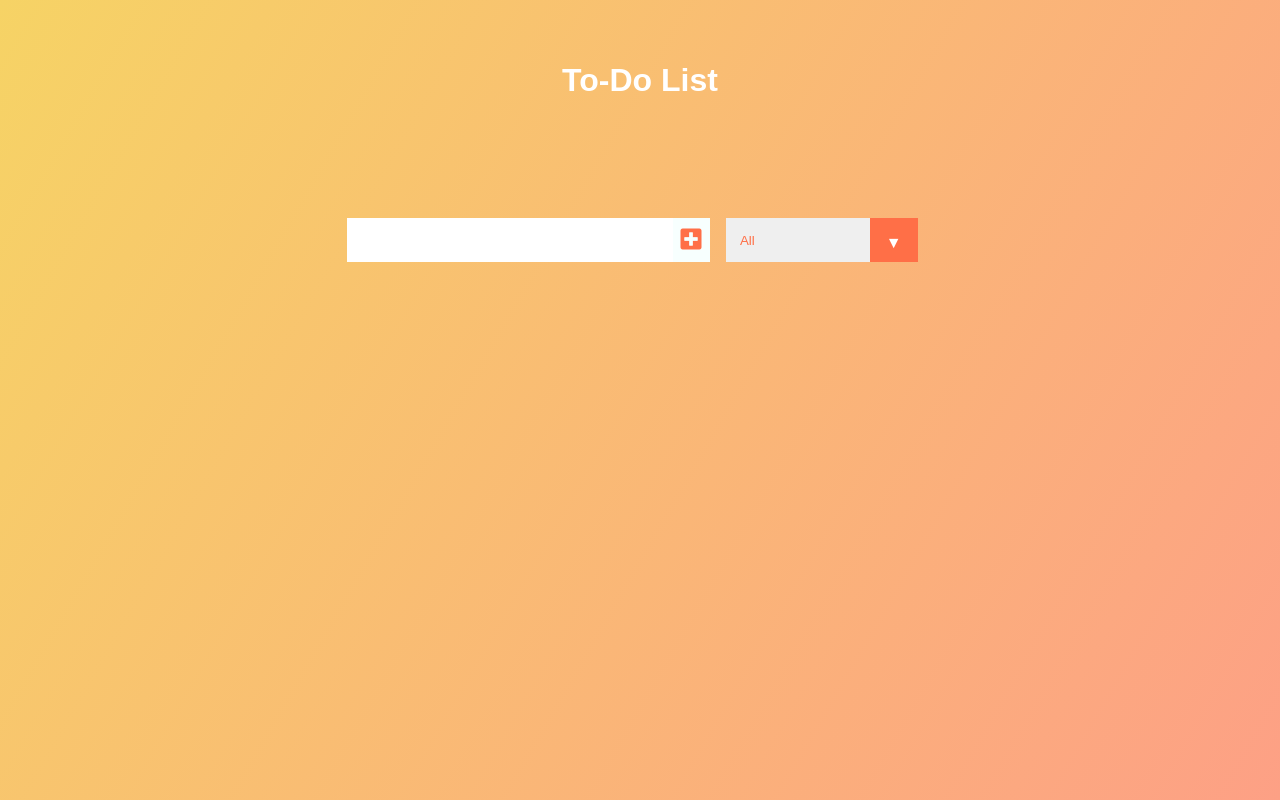
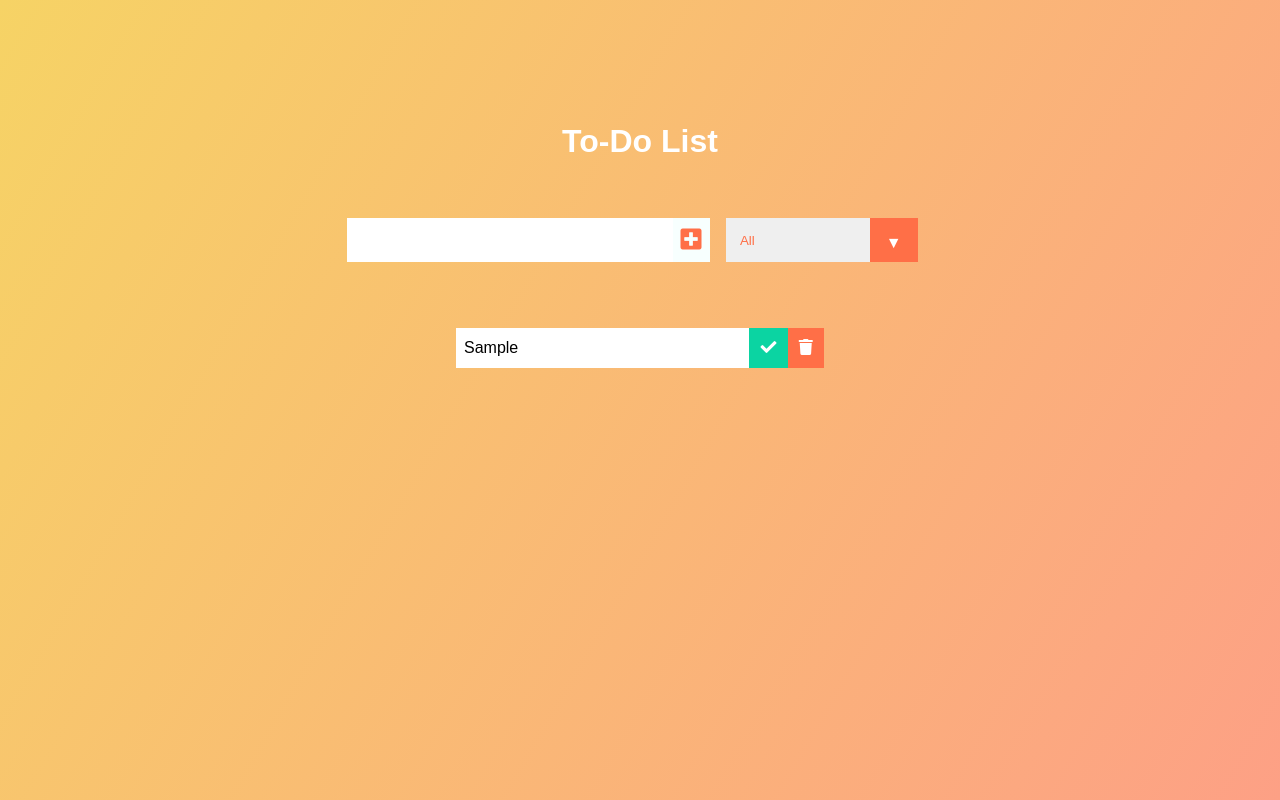
Before and after one commit to niketshukla/To-Do-App, a React (Create React App) app: page / in a window 1280 px wide. Both pictures are taken after typing "Sample" into the empty fields and a click on the button 691 px from the left and 240 px from the top of the page. Built offline with nearby package versions, Linux system fonts and the light colour scheme.

Commit message:
Implemented delete element for ToDo list

```diff
--- a/src/components/App.css
+++ b/src/components/App.css
@@ -7,16 +7,25 @@
 
 body {
   background-image: linear-gradient(120deg, #f6d365 0%, #fda085 100%);
-  color: white;
+  color: #fff;
   font-family: "Poppins", sans-serif;
   min-height: 100vh;
 }
 
 header {
   font-size: 1rem;
+  min-height: 20vh;
+  display: -webkit-box;
+  display: -ms-flexbox;
+  display: flex;
+  -webkit-box-pack: center;
+      -ms-flex-pack: center;
+          justify-content: center;
+  -webkit-box-align: end;
+      -ms-flex-align: end;
+          align-items: flex-end;
 }
 
-header,
 form {
   min-height: 20vh;
   display: -webkit-box;
@@ -30,12 +39,11 @@ form {
           align-items: center;
 }
 
-form input,
-form button {
+form input, form button {
   padding: 0.5rem;
   font-size: 1.5rem;
   border: none;
-  background: white;
+  background: #fff;
 }
 
 form button {
@@ -48,7 +56,7 @@ form button {
 
 form button:hover {
   background: #ff6f47;
-  color: white;
+  color: #fff;
 }
 
 .todo-container {
@@ -70,9 +78,9 @@ form button:hover {
 
 .todo {
   margin: 0.5rem;
-  background: white;
-  font-size: 1.5rem;
-  color: black;
+  background: #fff;
+  font-size: 1rem;
+  color: #000;
   display: -webkit-box;
   display: -ms-flexbox;
   display: flex;
@@ -99,9 +107,9 @@ form button:hover {
 .trash-btn,
 .complete-btn {
   background: #ff6f47;
-  color: white;
+  color: #fff;
   border: none;
-  padding: 1rem;
+  padding: 0.7rem;
   cursor: pointer;
   font-size: 1rem;
 }
--- a/src/components/App.js
+++ b/src/components/App.js
@@ -3,7 +3,7 @@ import './App.scss';
 import Form from './Form';
 import TodoList from './Todolist';
 
-export default () => {
+const App = () => {
 
     const [inputText, setInputText] = useState("");
     const [todos, setTodos] = useState([]);
@@ -14,7 +14,9 @@ export default () => {
                     <h1 className="ui header">To-Do List</h1>
                 </header>
                 <Form inputText={inputText} setInputText={setInputText} todos={todos} setTodos={setTodos} />
-                <TodoList todos={todos} />
+                <TodoList todos={todos} setTodos={setTodos} />
             </div>
         )
 };
+
+export default App;
--- a/src/components/App.scss
+++ b/src/components/App.scss
@@ -3,39 +3,44 @@
     padding: 0;
     box-sizing: border-box;
   }
+  $primaryColor: #fff;
+  $textColor: #000;
+  $formBtn: #ff6f47;
+
   body {
     background-image: linear-gradient(120deg, #f6d365 0%, #fda085 100%);
-    color: white;
+    color: $primaryColor;
     font-family: "Poppins", sans-serif;
     min-height: 100vh;
   }
   header {
     font-size: 1rem;
+    min-height: 20vh;
+    display: flex;
+    justify-content: center;
+    align-items: flex-end;
   }
-
-  header,
   form {
     min-height: 20vh;
     display: flex;
     justify-content: center;
     align-items: center;
-  }
-  form input,
-  form button {
+    input, button{
         padding: 0.5rem;
         font-size: 1.5rem;
         border: none;
-    background: white;
+        background: $primaryColor;
     }
-  form button {
-    color: #ff6f47;
+    button {
+        color: $formBtn;
         background: #f7fffe;
         cursor: pointer;
         transition: all 0.3s ease;
     }
-  form button:hover {
-    background: #ff6f47;
-    color: white;
+    button:hover {
+        background: $formBtn;
+        color: $primaryColor;
+    }
   }
   .todo-container {
     display: flex;
@@ -50,9 +55,9 @@
 
   .todo {
     margin: 0.5rem;
-    background: white;
-    font-size: 1.5rem;
-    color: black;
+    background: $primaryColor;
+    font-size: 1rem;
+    color: $textColor;
     display: flex;
     justify-content: space-between;
     align-items: center;
@@ -67,10 +72,10 @@
 
   .trash-btn,
   .complete-btn {
-    background: #ff6f47;
-    color: white;
+    background: $formBtn;
+    color: $primaryColor;
     border: none;
-    padding: 1rem;
+    padding: 0.7rem;
     cursor: pointer;
     font-size: 1rem;
   }
@@ -115,7 +120,7 @@
     overflow: hidden;
   }
   select {
-    color: #ff6f47;
+    color: $formBtn;
     font-family: "Poppins", sans-serif;
     cursor: pointer;
     width: 12rem;
@@ -127,7 +132,7 @@
     top: 0;
     right: 0;
     padding: 1rem;
-    background: #ff6f47;
+    background: $formBtn;
     cursor: pointer;
     pointer-events: none;
   }
--- a/src/components/Form.js
+++ b/src/components/Form.js
@@ -7,9 +7,12 @@ const Form = ({ inputText, setInputText, todos, setTodos }) => {
     }
     const onSubmit = (e) => {
         e.preventDefault();
+        // Created object using setTodos consisting of all todo items
         setTodos([
-            ...todos, {task: inputText, completed: false, id: Math.floor(Math.random() * 1000)}
+            ...todos,
+            {task: inputText, completed: false, id: Math.floor(Math.random() * 1000)}
         ]);
+        // setting input text to empty after submit
         setInputText("");
     }
 
--- /dev/null
+++ b/src/components/Todo.js
@@ -0,0 +1,27 @@
+import React from 'react';
+
+const Todo = ({ task, setTodos, todos, listTodo }) => {
+    const removeTodo = () => {
+        // In filter method we return true or false and if its true we keep it in new array and if its false its not in the new array
+        setTodos(todos.filter((el) => {
+            console.log(el.id !== listTodo.id)
+            return (
+                el.id !== listTodo.id
+            )
+        }
+        ));
+    };
+    // const taskComplete = () => {
+    //     setTodos()
+    // }
+
+    return (
+        <div className="todo">
+            <li className="todo-item">{task}</li>
+            <button className="complete-btn"><i className="fas fa-check"></i></button>
+            <button onClick={removeTodo} className="trash-btn"><i className="fas fa-trash"></i></button>
+        </div>
+    );
+}
+
+export default Todo;
--- a/src/components/Todolist.js
+++ b/src/components/Todolist.js
@@ -1,10 +1,17 @@
 import React from 'react';
+import Todo from './Todo';
 
-const TodoList = () => {
+const TodoList = ({ todos, setTodos }) => {
+
+    const todoListItems = todos.map((listTodo) => {
+        return (
+            <Todo todos={todos} setTodos={setTodos} listTodo={listTodo} task={listTodo.task} key={listTodo.id} />
+        );
+    });
     return (
         <div className="todo-container">
             <ul className="todo-list">
-                <li></li>
+                {todoListItems}
             </ul>
         </div>
     );
```
Also changed, not shown: 1 other file (tests, documents, lock files or other folders). Lines whose indentation alone changed are shown as unchanged.
